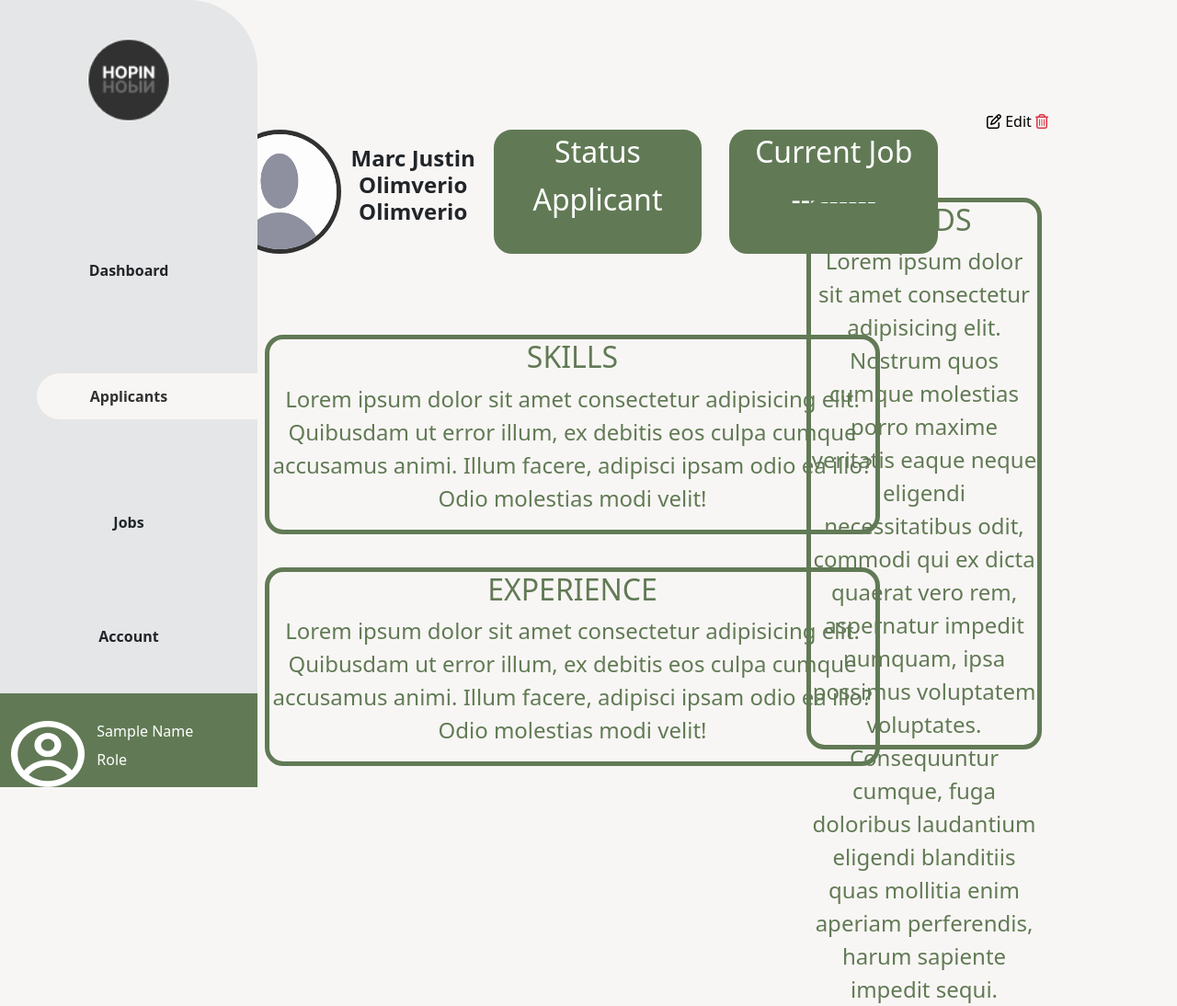
After one commit to ayaolitoquit/hopin, a PHP site: page /html/applicprofile.html in a window 1280 px wide. The commit adds this page. Shown: the whole page at 92% size. Run offline with PHP 8.4, Linux system fonts and the light colour scheme.

Commit message:
applicant profile

```diff
--- /dev/null
+++ b/css/applicprofile.css
@@ -0,0 +1,162 @@
+
+body {
+    background-color: #F8F6F4 !important;
+}
+
+/* sidebar */
+.sidebar {
+    position:fixed;
+    height: 100vh;
+    border-top-right-radius: 75px !important;
+    background-color: #E5E6E7 !important;
+}
+
+.my-3 {
+    margin: 50px 0 !important;
+}
+
+.mt-1 {
+    margin-top: 100px !important;
+}
+
+.mt-2 {
+    margin-top: 30px !important;
+}
+
+.custom-div {
+    background-color: #617A55;
+    height: 131px;
+    margin: 0;
+    padding: 0;
+}
+
+.sidebar {
+    padding: 0 !important;
+}
+
+.nav-link {
+    text-align: center !important;
+    padding: 0 !important;
+
+}
+
+.logo-sidebar {
+    width: 90px;
+    height: auto;
+    margin-top: 42px;
+    margin-left: 95px;
+}
+
+.active {
+    height: 50px !important;
+    color: #313131 !important;
+    background-color: #F8F6F4 !important;
+    border-radius: 65px 0 0 65px !important;
+    text-align: center !important;
+    margin-left: 40px !important;
+    padding-right: 40px !important;
+}
+
+.iconUser-container {
+    height: 100%;
+}
+
+.userDetails {
+    color: #FFFFFF !important;
+}
+/* content */
+.profile img {
+    border: solid 5px #313131;
+}
+
+.profile{
+    align-content: center;
+    width: 40%;
+}
+.profile img{
+    width: 133px;
+    height: 135px;
+}
+
+.status, .current, .skills, .exp, .fields{
+    border: solid 5px #617a55;
+    margin: 15px;
+    border-radius: 20px;
+}
+.status, .current{
+    color: white;
+    background-color: #617a55;
+    text-align: center;
+    width: 25%
+}
+.main {
+    padding-bottom: 100px;
+}
+.content {
+    display: flex;
+    flex-direction: column;
+    align-items: center;
+    justify-content: center;
+    text-align: center;
+    height: 100vh;
+}
+.headd {
+    display: flex;
+    align-items: center;
+    margin-top: 15.6%;
+    margin-left: 23%;
+    margin-right: 25.5%;
+}
+.name {
+    font-weight: 700;
+    font-size: 24px;
+    line-height: 29px;
+    display: flex;
+}
+
+.profile,
+.status,
+.current,
+.name {
+    width: 20%;
+}
+.status,
+.current {
+    height: 135px;
+    width: 246px;
+
+}
+.current {
+    margin-right: 0;
+}
+
+.skills,
+.exp {
+    margin-right:50px ;
+    color: #617a55;
+    width: 60%;
+
+}
+.skills {
+    margin-top: 73px;
+    height: 265px;
+}
+.exp {
+    margin-top: 21px;
+    height: 235px;
+}
+
+.fields {
+    color: #617a55;
+    position: absolute;
+    height: 75%;
+    top: 200px;
+    right: 132px;
+    bottom: 151px;
+    width: 20%;
+}
+.edit {
+    position: absolute;
+    right: 140px;
+    top: 15%;
+}
--- /dev/null
+++ b/html/applicprofile.html
@@ -0,0 +1,95 @@
+<!DOCTYPE html>
+<html lang="en">
+<head>
+    <meta charset="UTF-8">
+    <meta name="viewport" content="width=device-width, initial-scale=1.0">
+    <link href="https://cdn.jsdelivr.net/npm/bootstrap@5.3.0/dist/css/bootstrap.min.css" rel="stylesheet" integrity="sha384-9ndCyUaIbzAi2FUVXJi0CjmCapSmO7SnpJef0486qhLnuZ2cdeRhO02iuK6FUUVM" crossorigin="anonymous">
+    <link rel="stylesheet" href="https://cdnjs.cloudflare.com/ajax/libs/font-awesome/6.4.0/css/all.min.css" integrity="sha512-iecdLmaskl7CVkqkXNQ/ZH/XLlvWZOJyj7Yy7tcenmpD1ypASozpmT/E0iPtmFIB46ZmdtAc9eNBvH0H/ZpiBw==" crossorigin="anonymous" referrerpolicy="no-referrer" />
+    <link rel="stylesheet" href="..\css\applicprofile.css">
+    <title>Applicants</title>
+</head>
+<body>
+    <!-- sidebar -->
+    <div class="sidebar d-flex flex-column flex-shrink-0 p-3" style="width: 280px;">
+        <img class="logo-sidebar" src="..\images\Logo.png" alt="">
+
+        <ul class="nav nav-pills flex-column mb-auto mt-1 fw-bold">
+            <li class="nav-item my-3">
+                <a href="..\html\dashboard.html" class="nav-link link-dark" aria-current="page">
+                Dashboard
+                </a>
+            </li>
+            <li class="nav-item my-3">
+                <a href="..\html\applicants.html" class="nav-link active d-flex align-items-center justify-content-center">
+                Applicants
+                </a>
+            </li>
+            <li class="nav-item my-3">
+                <a href="..\html\jobs.html" class="nav-link link-dark">
+                Jobs
+                </a>
+            </li>
+            <li class="nav-item my-3">
+                <a href="..\html\account.html" class="nav-link link-dark">
+                Account
+                </a>
+            </li>
+        </ul>
+
+        <div class="custom-div row">
+            <div class="col-4 iconUser-container">
+                <img class="iconUser d-flex justify-content-center align-items-center mt-2" src="..\images\svg\icnUser.png" alt="">
+            </div>
+            <div class="col-8 d-flex justify-content-center flex-column flex-grow-1 mt-2 userDetails">
+                    <h6>Sample Name</h6>
+                    <p>Role</p>
+            </div>
+
+        </div>
+    </div>
+
+    <!-- content -->
+            <section class="main container">
+                <div class="content">
+                    <div class="edit">
+                        <a class="link-offset-2 link-offset-3-hover link-underline link-underline-opacity-0 link-underline-opacity-75-hover text-black" href="#"><i class="fa-regular fa-pen-to-square"></i> Edit</a>
+                        <a class="link-offset-2 link-offset-3-hover link-underline link-underline-opacity-0 link-underline-opacity-75-hover text-danger" href="#"><i class="fa-regular fa-trash-can"></i></a>
+                    </div>
+                    <div class="headd">
+                    <div class="profile">
+                        <img src="..\images\blankprofile.png" class="rounded-circle" alt="#">
+                    </div>
+                    <div class="name">
+                        <p class="text-align-start fs-4">Marc Justin Olimverio Olimverio</p>
+                    </div>
+                    <div class="status ">
+                        <h2>Status</h2>
+                        <p class="fs-2">Applicant</p>
+                    </div>
+                    <div class="current ">
+                        <h2>Current Job</h2>
+                        <p class="fs-2">---------</p>
+                    </div>
+                </div>
+                    <div class="skills ">
+                        <h2>SKILLS</h2>
+                        <p class="fs-4">Lorem ipsum dolor sit amet consectetur adipisicing elit. Quibusdam ut error illum, ex debitis eos culpa cumque accusamus animi. Illum facere, adipisci ipsam odio ea illo? Odio molestias modi velit!</p>
+                    </div>
+                    <div class="exp ">
+                        <h2>EXPERIENCE</h2>
+                        <p class="fs-4">Lorem ipsum dolor sit amet consectetur adipisicing elit. Quibusdam ut error illum, ex debitis eos culpa cumque accusamus animi. Illum facere, adipisci ipsam odio ea illo? Odio molestias modi velit!</p>
+                    </div>
+                    <div class="fields ">
+                        <h2>FIELDS</h2>
+                        <p class="fs-4">Lorem ipsum dolor sit amet consectetur adipisicing elit. Nostrum quos cumque molestias porro maxime veritatis eaque neque eligendi necessitatibus odit, commodi qui ex dicta quaerat vero rem, aspernatur impedit numquam, ipsa possimus voluptatem voluptates. Consequuntur cumque, fuga doloribus laudantium eligendi blanditiis quas mollitia enim aperiam perferendis, harum sapiente impedit sequi.</p>
+                    </div>
+
+                </div>
+
+            </section>
+
+
+    <!-- Javascript -->
+    <script src="https://cdn.jsdelivr.net/npm/bootstrap@5.3.0/dist/js/bootstrap.bundle.min.js" integrity="sha384-geWF76RCwLtnZ8qwWowPQNguL3RmwHVBC9FhGdlKrxdiJJigb/j/68SIy3Te4Bkz" crossorigin="anonymous"></script>
+</body>
+</html>
```
Also changed, not shown: css/jobs.css (+58 -0 lines), html/jobs.html (+209 -0 lines), images/blankprofile.png (added).
